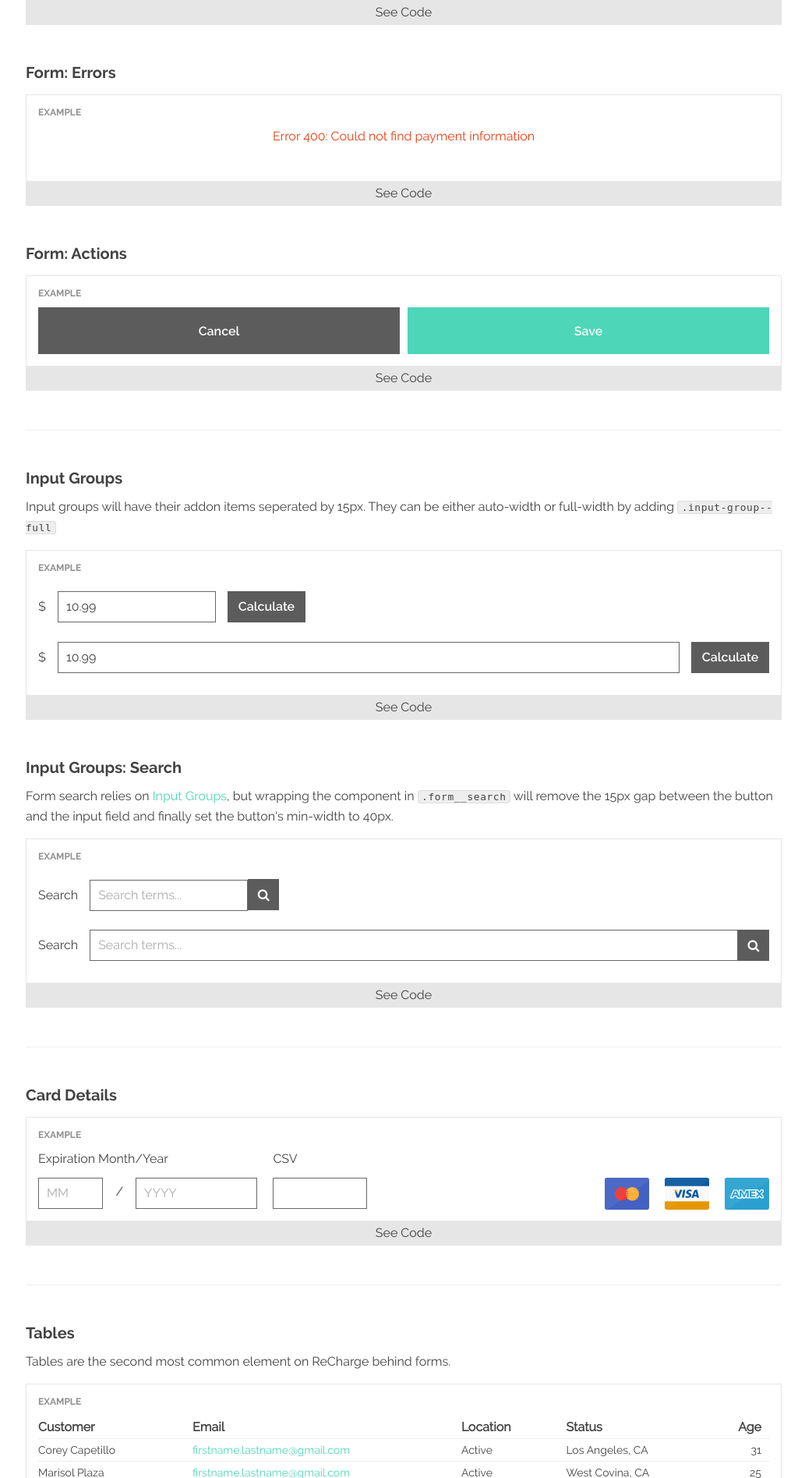
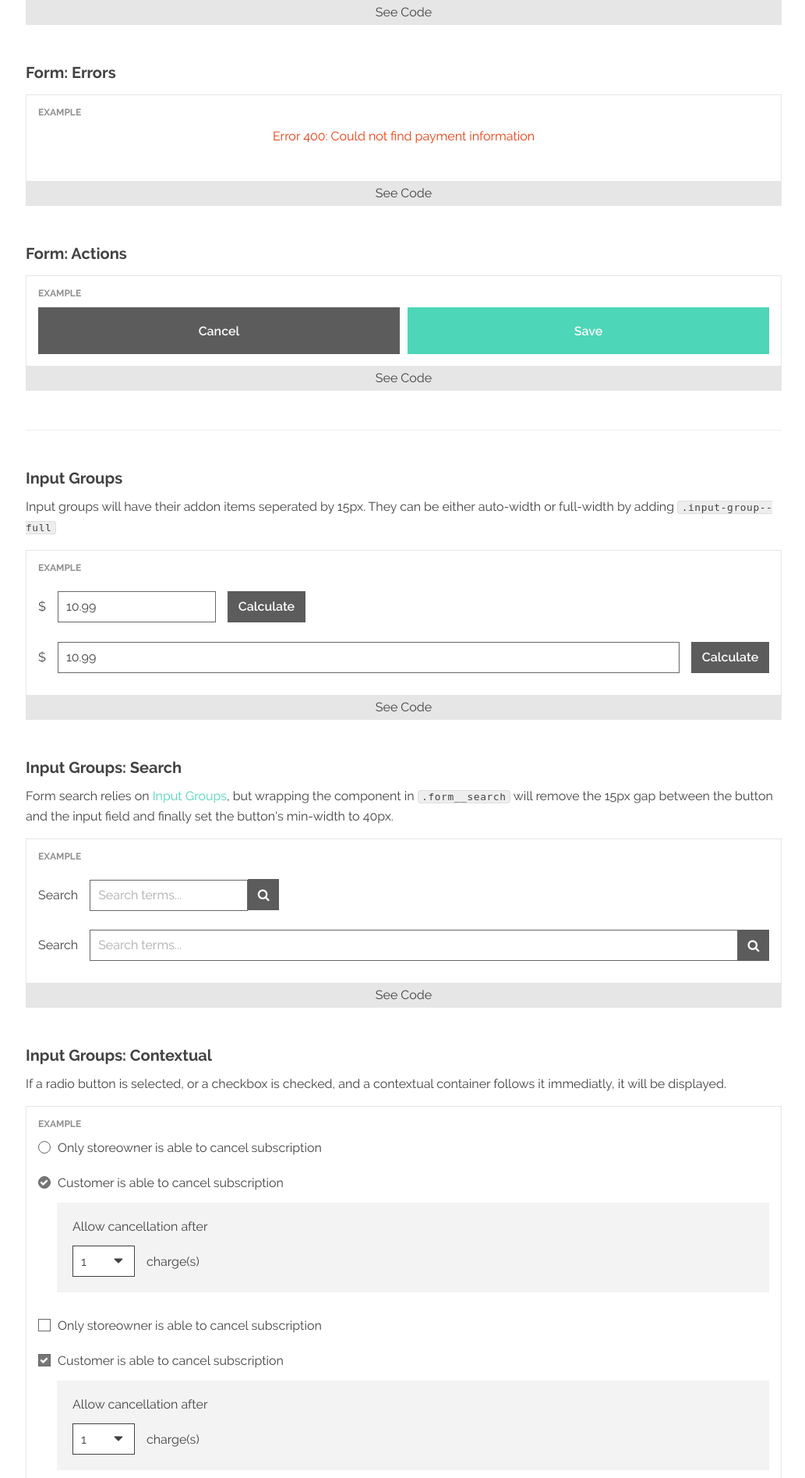
Before and after one commit to VizualAbstract/ReCharge-Styleguide, a PHP site: page /elements.php in a window 1280 px wide. Shown: the part 4511-6406 px from the top of the page at 78% size, without its empty margins (247-1280 px from the left). Run offline with PHP 8.4, Linux system fonts and the light colour scheme; style sheets or scripts are compiled from the project's sources; some libraries are stand-ins or nearby versions.

Commit message:
Move contesxtual input group to elements, assign as an input group type. Move classes to the _forms.scss section

```diff
--- a/assets/sass/elements/_forms.scss
+++ b/assets/sass/elements/_forms.scss
@@ -10,6 +10,7 @@
 		- Remove submit button color on hover
 	8-4-2016
 		- Add textarea class for code blocks
+		- Add contextual blocks for hidden inputs unless they're needed
 */
 .form {
 	.form__label {
@@ -486,3 +487,21 @@ input[type="checkbox"] {
 		}
 	}
 }
+
+.contextual__input__options {
+	background-color: #f3f3f3;
+	padding: 18px 20px 0;
+	margin-left: 24px;
+	margin-top: -7px;
+	display: none;
+}
+
+.form__checkbox:checked,
+.form__radio:checked {
+	+ .form__checkbox__label,
+	+ .form__radio__label {
+		+ .contextual__input__options {
+			display: block;
+		}
+	}
+}
--- a/assets/sass/vendors/_dropkick.scss
+++ b/assets/sass/vendors/_dropkick.scss
@@ -1,6 +1,6 @@
 /*
 	6-5-2016:
-		- Change min-width to 65. This is primarily to accomidate numbers.
+		- Change min-width to 80px. This is primarily to accomidate numbers.
 		- We may eventually go to a named-class minimum
 
 */
@@ -47,7 +47,7 @@ $dk-arrow-color: #424242 !default;
 	line-height: $line-height-base;
 
 	width: 100%;
-    min-width: 65px;
+    min-width: 80px;
 	max-width: 100%;
 	margin: 12px 0 20px;
 
--- a/elements.php
+++ b/elements.php
@@ -220,6 +220,58 @@
 		</div>
 	</div><!-- .input-group -->
 </form><!-- .form__search -->
+</div><!-- .example -->
+
+<h2 id="input-groups-contextual">Input Groups: Contextual</h2>
+<p>If a radio button is selected, or a checkbox is checked, and a contextual container follows it immediatly, it will be displayed.</p>
+<div class="example">
+<div class="form__group">
+	<input id="radio_group_contextual_1" type="radio" name="radio_group_contextual" class="form__radio">
+	<label for="radio_group_contextual_1" class="form__radio__label">Only storeowner is able to cancel subscription</label>
+
+	<input id="radio_group_contextual_2" type="radio" name="radio_group_contextual" checked="checked" class="form__radio">
+	<label for="radio_group_contextual_2" class="form__radio__label">Customer is able to cancel subscription</label>
+	<div class="contextual__input__options">
+		<div class="form__group">
+			<label for="chargers_before_allowed_cancellation">Allow cancellation after</label>
+			<div class="input-group">
+				<select id="chargers_before_allowed_cancellation" name="chargers_before_allowed_cancellation" class="form__select">
+					<option value="1">1</option>
+					<option value="1">2</option>
+					<option value="1">3</option>
+					<option value="1">4</option>
+				</select><!-- #chargers_before_allowed_cancellation -->
+				<div class="input-group__addon">
+					charge(s)
+				</div><!-- .form__input-group__addon -->
+			</div><!-- .input-group -->
+		</div><!-- .form__group -->
+	</div><!-- .contextual__input__options -->
+</div><!-- .form__group -->
+
+<div class="form__group">
+	<input id="checkbox_group_contextual_1" type="checkbox" name="checkbox_group_contextual" class="form__checkbox">
+	<label for="checkbox_group_contextual_1" class="form__checkbox__label">Only storeowner is able to cancel subscription</label>
+
+	<input id="checkbox_group_contextual_2" type="checkbox" name="checkbox_group_contextual" checked="checked" class="form__checkbox">
+	<label for="checkbox_group_contextual_2" class="form__checkbox__label">Customer is able to cancel subscription</label>
+	<div class="contextual__input__options">
+		<div class="form__group">
+			<label for="chargers_before_allowed_cancellation">Allow cancellation after</label>
+			<div class="input-group">
+				<select id="chargers_before_allowed_cancellation" name="chargers_before_allowed_cancellation" class="form__select">
+					<option value="1">1</option>
+					<option value="1">2</option>
+					<option value="1">3</option>
+					<option value="1">4</option>
+				</select><!-- #chargers_before_allowed_cancellation -->
+				<div class="input-group__addon">
+					charge(s)
+				</div><!-- .form__input-group__addon -->
+			</div><!-- .input-group -->
+		</div><!-- .form__group -->
+	</div><!-- .contextual__input__options -->
+</div><!-- .form__group -->
 </div><!-- .example -->
 
 <hr>
```
Also changed, not shown: components.php (+0 -42 lines), assets/css/app.min.css, 1 other file.
